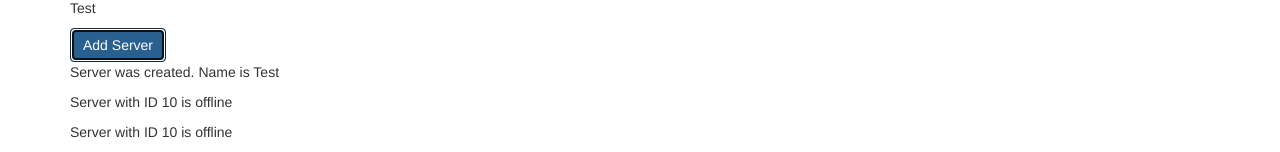
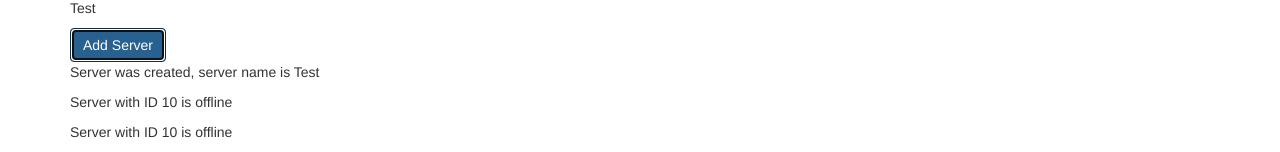
Before and after one commit to michaelvassilyevmvc/MaxAngBase, an Angular app: page / in a window 1280 px wide. Both pictures are taken after a click on the button "Add Server". Shown: the part 148-300 px from the top of the page. Built offline with nearby package versions, Linux system fonts and the light colour scheme.

Commit message:
Ep36-39. Использование *ngIf, ng-template, ng-else

```diff
--- a/src/app/servers/servers.component.html
+++ b/src/app/servers/servers.component.html
@@ -13,6 +13,12 @@
 >Add Server
 </button>
 <!--<p [innerText]="allowNewServer"></p>-->
-<p>{{ serverCreationStatus }}</p>
+<!--<p>{{ serverCreationStatus }}</p>-->
+<p *ngIf="serverCreated;else noServer">Server was created, server name is {{ serverName }}</p>
+<ng-template #noServer>
+  <p>
+    No server was created!
+  </p>
+</ng-template>
 <app-server></app-server>
 <app-server></app-server>
--- a/src/app/servers/servers.component.ts
+++ b/src/app/servers/servers.component.ts
@@ -9,6 +9,7 @@
   allowNewServer = false;
   serverCreationStatus = 'No server was created.';
   serverName = 'Test';
+  serverCreated = false;
 
   constructor() {
     setTimeout(() => {
@@ -17,6 +18,7 @@
   }
 
   onCreateServer(){
+    this.serverCreated = true;
     this.serverCreationStatus = 'Server was created. Name is '+this.serverName;
   }
 
```
